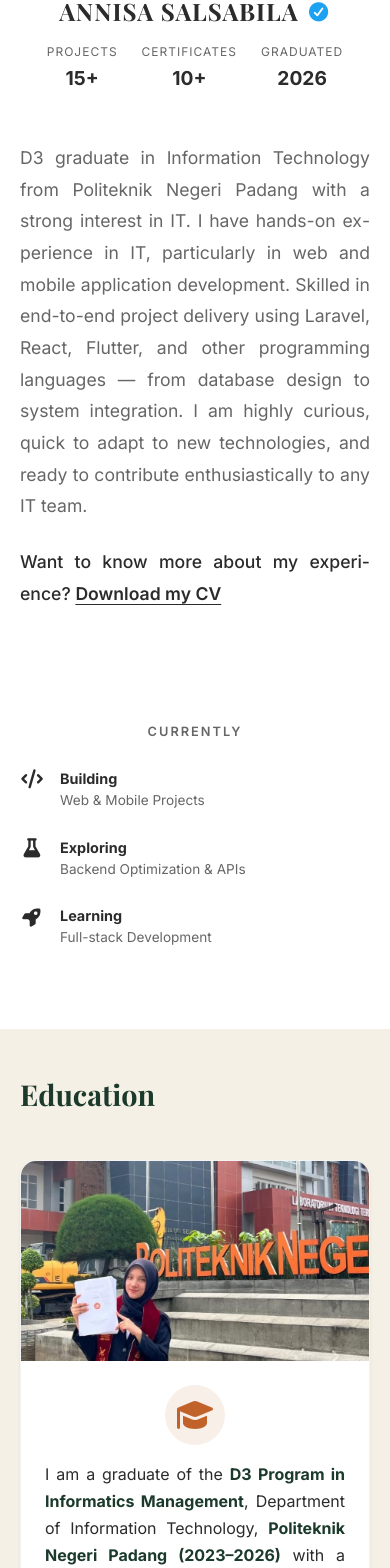
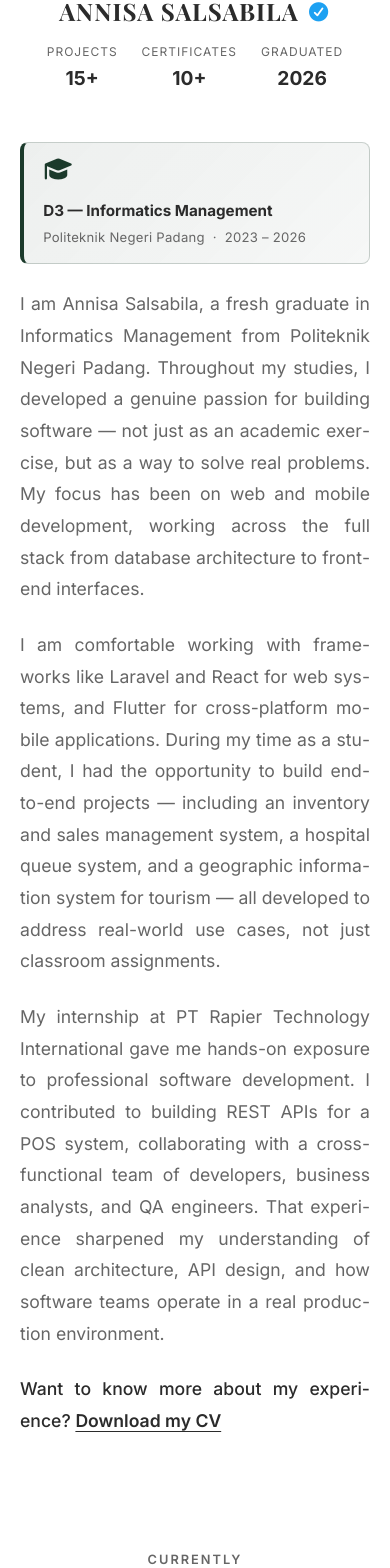
Before and after one commit to annisasalsabla/portfolio-saya, a React (Create React App) app: page / in a window 390 px wide. Shown: the part 1228-2796 px from the top of the page. Built offline with nearby package versions, Linux system fonts and the light colour scheme; a web font is replaced by a local one.

Commit message:
feat: remove Education section, integrate education into About with badge + 3 rich paragraphs, fix mobile text justify

```diff
--- a/src/App.js
+++ b/src/App.js
@@ -3,7 +3,6 @@ import './App.css';
 import Navbar from './components/Navbar';
 import Hero from './components/Hero';
 import About from './components/About';
-import Education from './components/Education';
 import Skills from './components/Skills';
 import Experience from './components/Experience';
 import Projects from './components/Projects';
@@ -18,7 +17,6 @@ function App() {
       <main>
         <Hero />
         <About />
-        <Education />
         <Skills />
         <Experience />
         <Projects />
--- a/src/components/About.css
+++ b/src/components/About.css
@@ -112,6 +112,49 @@
   margin-bottom: var(--space-4);
 }
 
+/* ── Education Badge ── */
+.education-badge {
+  display: flex;
+  align-items: center;
+  gap: 1rem;
+  background: linear-gradient(135deg, rgba(var(--accent-secondary-rgb, 27,58,43), 0.08), rgba(var(--accent-secondary-rgb, 27,58,43), 0.04));
+  border: 1.5px solid rgba(var(--accent-secondary-rgb, 27,58,43), 0.2);
+  border-left: 4px solid var(--accent-secondary);
+  border-radius: var(--radius-md);
+  padding: 0.85rem 1.2rem;
+  margin-bottom: var(--space-4);
+}
+
+[data-theme="dark"] .education-badge {
+  background: linear-gradient(135deg, rgba(45,212,191,0.07), rgba(45,212,191,0.03));
+  border-color: rgba(45,212,191,0.25);
+  border-left-color: var(--accent-secondary);
+}
+
+.edu-icon {
+  font-size: 1.5rem;
+  color: var(--accent-secondary);
+  flex-shrink: 0;
+}
+
+.edu-info {
+  display: flex;
+  flex-direction: column;
+  gap: 2px;
+}
+
+.edu-degree {
+  font-size: 0.95rem;
+  font-weight: 700;
+  color: var(--text-main);
+}
+
+.edu-school {
+  font-size: 0.82rem;
+  color: var(--text-muted);
+  letter-spacing: 0.02em;
+}
+
 .resume-prompt {
   font-size: 1.1rem;
   font-weight: 500;
@@ -189,27 +232,32 @@
   .about-headline {
     border-right: none;
     padding-right: 0;
-    font-size: 2rem; /* Smaller font on mobile */
+    font-size: 2rem;
   }
 
   .about-profile-row {
     flex-direction: column;
-    align-items: center; /* Center align on mobile */
+    align-items: center;
     text-align: center;
     gap: var(--space-4);
   }
 
   .profile-name-row {
-    justify-content: center; /* Center name row */
+    justify-content: center;
   }
 
   .profile-stats {
-    justify-content: center; /* Center stats */
+    justify-content: center;
     gap: var(--space-4);
   }
 
+  /* On mobile keep paragraphs justified, not centered */
   .about-text-content {
-    text-align: center; /* Center text on mobile */
+    text-align: justify;
+  }
+
+  .education-badge {
+    flex-wrap: wrap;
   }
 
   .currently-label {
--- a/src/components/About.js
+++ b/src/components/About.js
@@ -70,8 +70,34 @@ const About = () => {
           whileInView="visible"
           viewport={{ once: true, margin: "-100px" }}
         >
+          {/* Education badge */}
+          <div className="education-badge">
+            <i className="fas fa-graduation-cap edu-icon"></i>
+            <div className="edu-info">
+              <span className="edu-degree">D3 — Informatics Management</span>
+              <span className="edu-school">Politeknik Negeri Padang &nbsp;·&nbsp; 2023 – 2026</span>
+            </div>
+          </div>
+
           <p>
-            D3 graduate in Information Technology from Politeknik Negeri Padang with a strong interest in IT. I have hands-on experience in IT, particularly in web and mobile application development. Skilled in end-to-end project delivery using Laravel, React, Flutter, and other programming languages — from database design to system integration. I am highly curious, quick to adapt to new technologies, and ready to contribute enthusiastically to any IT team.
+            I am Annisa Salsabila, a fresh graduate in Informatics Management from Politeknik Negeri Padang.
+            Throughout my studies, I developed a genuine passion for building software — not just as an academic exercise,
+            but as a way to solve real problems. My focus has been on web and mobile development,
+            working across the full stack from database architecture to frontend interfaces.
+          </p>
+          <p>
+            I am comfortable working with frameworks like Laravel and React for web systems,
+            and Flutter for cross-platform mobile applications. During my time as a student,
+            I had the opportunity to build end-to-end projects — including an inventory and
+            sales management system, a hospital queue system, and a geographic information system
+            for tourism — all developed to address real-world use cases, not just classroom assignments.
+          </p>
+          <p>
+            My internship at PT Rapier Technology International gave me hands-on exposure to
+            professional software development. I contributed to building REST APIs for a POS system,
+            collaborating with a cross-functional team of developers, business analysts, and QA engineers.
+            That experience sharpened my understanding of clean architecture, API design, and how
+            software teams operate in a real production environment.
           </p>
           <p className="resume-prompt">
             Want to know more about my experience? <a href="/cv.pdf" target="_blank" rel="noopener noreferrer" className="resume-link">Download my CV</a>
--- a/src/components/Navbar.js
+++ b/src/components/Navbar.js
@@ -5,7 +5,6 @@ import './Navbar.css';
 const navLinks = [
   { id: 'home', label: 'Home' },
   { id: 'about', label: 'About' },
-  { id: 'education', label: 'Education' },
   { id: 'skills', label: 'Skills' },
   { id: 'experience', label: 'Experience' },
   { id: 'projects', label: 'Projects' },
```
